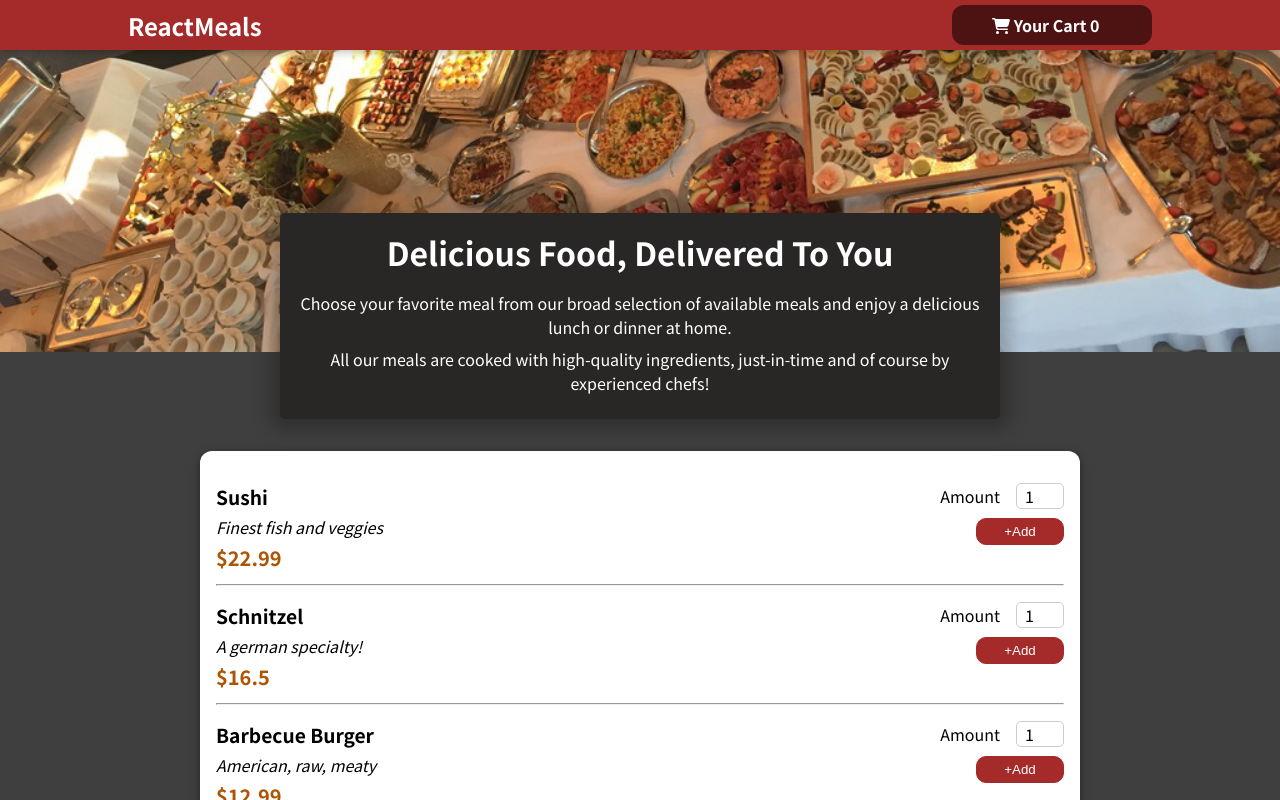
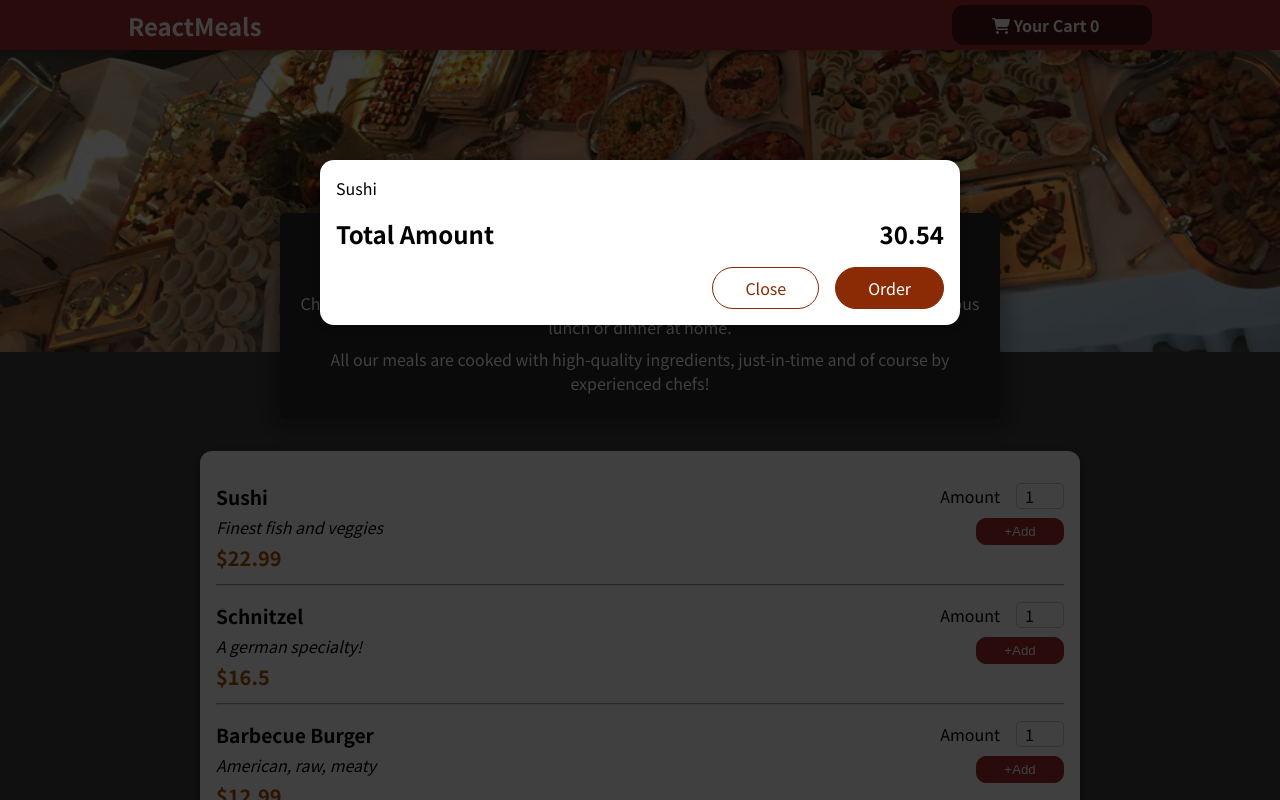
Before and after one commit to Arpit6280/ReactProjects, a React (Create React App) app in the folder restaurantWebsite/myapp/: page / in a window 1280 px wide. Shown: the top 800 px of the page. Built offline with nearby package versions, Linux system fonts and the light colour scheme.

Commit message:
hard coded cart

```diff
--- a/restaurantWebsite/myapp/public/index.html
+++ b/restaurantWebsite/myapp/public/index.html
@@ -28,6 +28,7 @@
   </head>
   <body>
     <noscript>You need to enable JavaScript to run this app.</noscript>
+    <div id="overlays"></div>
     <div id="root"></div>
     <!--
       This HTML file is a template.
--- a/restaurantWebsite/myapp/src/App.js
+++ b/restaurantWebsite/myapp/src/App.js
@@ -1,9 +1,11 @@
+import Cart from "./components/Cart/Cart";
 import Header from "./components/Layout/Header";
 import Meals from "./components/Meals/Meals";
 
 function App() {
   return (
     <div>
+      <Cart/>
       <Header />
       <Meals/>
     </div>
--- /dev/null
+++ b/restaurantWebsite/myapp/src/components/Cart/Cart.js
@@ -0,0 +1,25 @@
+import React from 'react'
+import classes from './Cart.module.css'
+import Modal from '../UI/Modal'
+
+function Cart() {
+    const cartItems= <ul className={classes.cart_items}>{[{
+        id:'c1', name:'Sushi',amount:3, price:12.99
+    }].map((item)=> <li> {item.name} </li>)} </ul>
+  return (
+    <Modal>
+         {cartItems}
+         <div className={classes.total}>
+            <span>Total Amount</span>
+            <span>30.54</span>
+         </div>
+         <div className={classes.actions}>
+            <button className={classes.button_alt}>Close</button>
+            <button className={classes.button}>Order</button>
+         </div>
+
+    </Modal>
+  )
+}
+
+export default Cart
--- /dev/null
+++ b/restaurantWebsite/myapp/src/components/Cart/Cart.module.css
@@ -0,0 +1,56 @@
+.cart_items {
+    list-style: none;
+    margin: 0;
+    padding: 0;
+    max-height: 20rem;
+    overflow: auto;
+
+  }
+
+  .cart_items li{
+    color: black;
+  }
+
+  .total {
+    display: flex;
+    justify-content: space-between;
+    align-items: center;
+    font-weight: bold;
+    font-size: 1.5rem;
+    margin: 1rem 0;
+
+  }
+
+  .total span{
+    color: black;
+  }
+
+  .actions {
+    text-align: right;
+  }
+
+  .actions button {
+    font: inherit;
+    cursor: pointer;
+    background-color: transparent;
+    border: 1px solid #8a2b06;
+    padding: 0.5rem 2rem;
+    border-radius: 25px;
+    margin-left: 1rem;
+  }
+
+  .actions .button:hover,
+  .actions .button:active {
+    background-color: #5a1a01;
+    border-color: #5a1a01;
+    color: white;
+  }
+
+  .actions .button_alt {
+    color: #8a2b06;
+  }
+
+  .actions .button {
+    background-color: #8a2b06;
+    color: white;
+  }
--- /dev/null
+++ b/restaurantWebsite/myapp/src/components/UI/Modal.js
@@ -0,0 +1,28 @@
+import React, { Fragment } from 'react'
+import  ReactDOM  from 'react-dom'
+import classes from './Modal.module.css'
+
+function Modal(props) {
+
+    const Backdrop= props=>{
+        return <div className={classes.backdrop}></div>
+    }
+
+    const ModalOverlay=props=>{
+        return <div className={classes.modal}>
+            <div className={classes.content}>
+                {props.children}
+            </div>
+        </div>
+    }
+
+  return (
+    <Fragment>
+        {ReactDOM.createPortal(<Backdrop/>,document.getElementById('overlays'))}
+        {ReactDOM.createPortal(<ModalOverlay> {props.children} </ModalOverlay>,document.getElementById('overlays'))}
+
+    </Fragment>
+  )
+}
+
+export default Modal
--- /dev/null
+++ b/restaurantWebsite/myapp/src/components/UI/Modal.module.css
@@ -0,0 +1,40 @@
+.backdrop {
+    position: fixed;
+    top: 0;
+    left: 0;
+    width: 100%;
+    height: 100vh;
+    z-index: 20;
+    background-color: rgba(0, 0, 0, 0.75);
+  }
+
+  .modal {
+    position: fixed;
+    top: 20vh;
+    left: 5%;
+    width: 90%;
+    background-color: white;
+    padding: 1rem;
+    border-radius: 14px;
+    box-shadow: 0 2px 8px rgba(0, 0, 0, 0.25);
+    z-index: 30;
+    animation: slide-down 300ms ease-out forwards;
+  }
+
+  @media (min-width: 768px) {
+    .modal {
+      width: 40rem;
+      left: calc(50% - 20rem);
+    }
+  }
+
+  @keyframes slide-down {
+    from {
+      opacity: 0;
+      transform: translateY(-3rem);
+    }
+    to {
+      opacity: 1;
+      transform: translateY(0);
+    }
+  }
```
